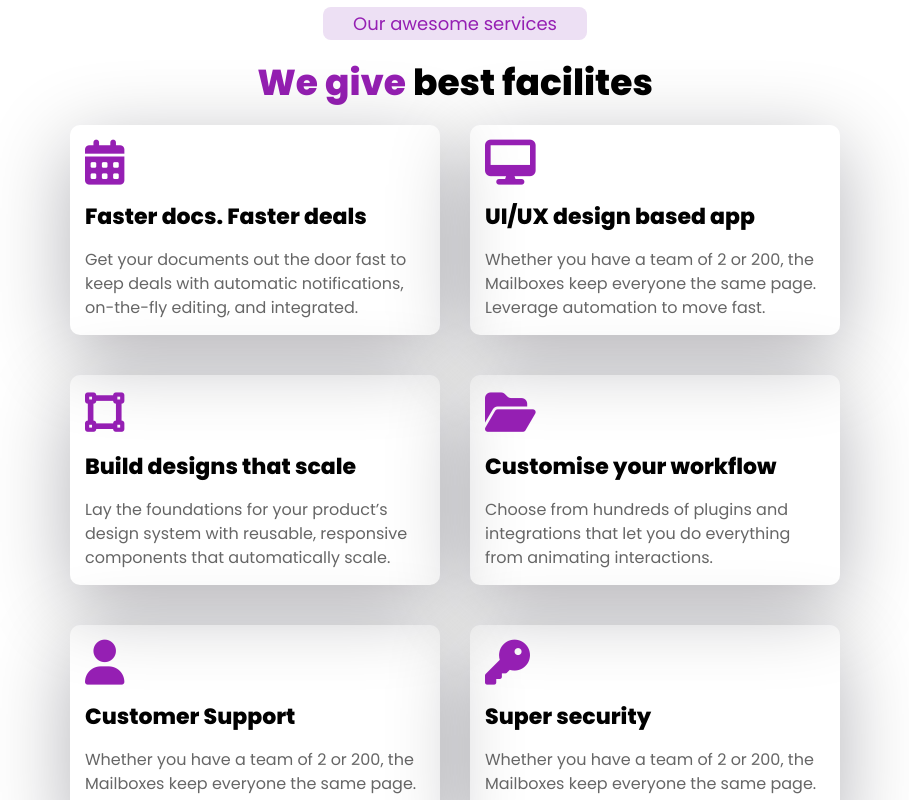
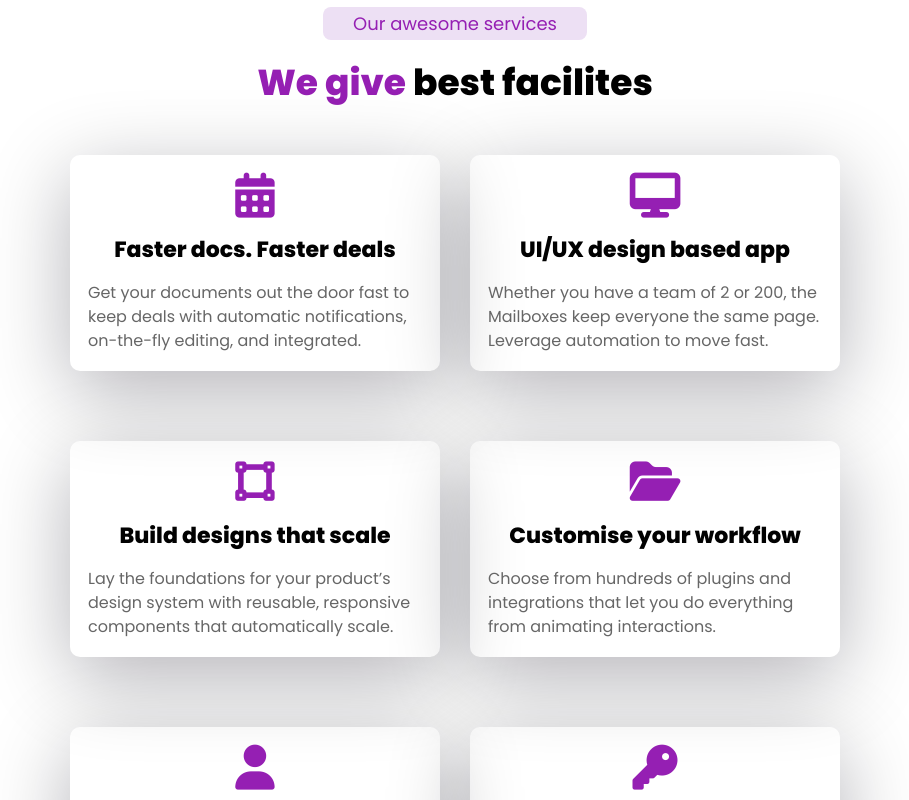
Before and after one commit to Sh4ke96/Sassio, a React (Create React App) app: page / in a window 1280 px wide. Shown: the part 660-1460 px from the top of the page, without its empty margins (185-1094 px from the left). Built offline with nearby package versions, Linux system fonts and the light colour scheme.

Commit message:
add hover effect for Nav Icon & Card component

```diff
--- a/src/components/Card/card.js
+++ b/src/components/Card/card.js
@@ -2,9 +2,8 @@ import React from "react";
 import { Container } from "./card.styled";
 
 function Card(props) {
-  const { ...res } = props;
   return (
-    <Container {...res}>
+    <Container>
       <i className={props.icon}></i>
       <h1 className="card-title">{props.title}</h1>
       <p className="card-text">{props.text}</p>
--- a/src/components/Card/card.styled.js
+++ b/src/components/Card/card.styled.js
@@ -1,8 +1,13 @@
 import styled from "styled-components";
 
 export const Container = styled.div`
+  display: flex;
+  flex-direction: column;
+  align-items: center;
   max-width: 370px;
+  border: 3px solid transparent;
   padding: 15px;
+  margin-top: 30px;
   box-shadow: 0px 20px 81px 0px rgba(8, 0, 20, 0.3);
   border-radius: 10px;
   .card-icon {
@@ -21,4 +26,8 @@ export const Container = styled.div`
     color: #666666;
     font-size: 16px;
   }
+  &:hover {
+    cursor: pointer;
+    border: 3px solid #951fb3;
+  }
 `;
--- a/src/components/Nav/nav.styled.js
+++ b/src/components/Nav/nav.styled.js
@@ -13,6 +13,7 @@ export const Container = styled.nav`
   }
   .Nav-icon:hover {
     cursor: pointer;
+    color: #972ad1;
   }
 `;
 
```
